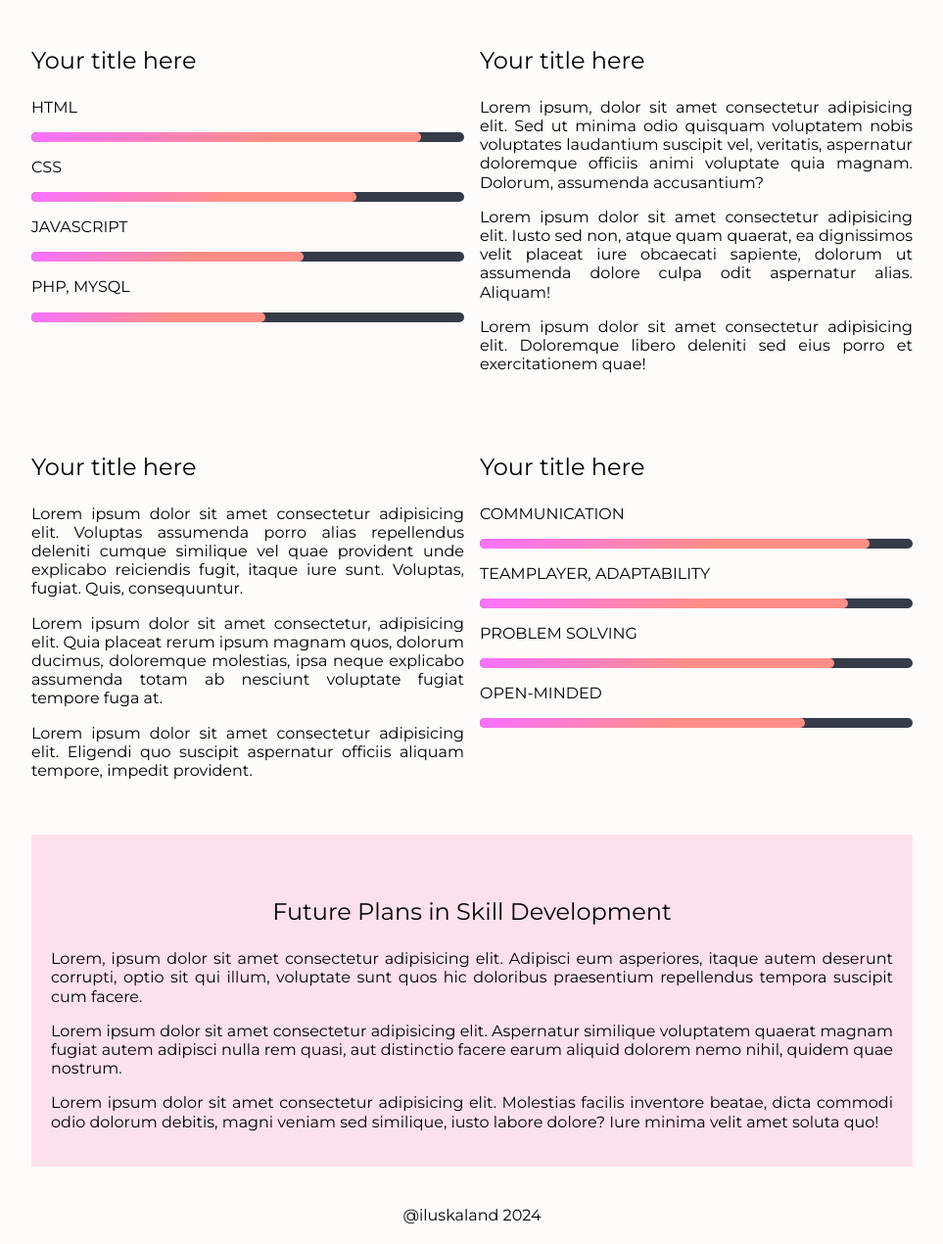
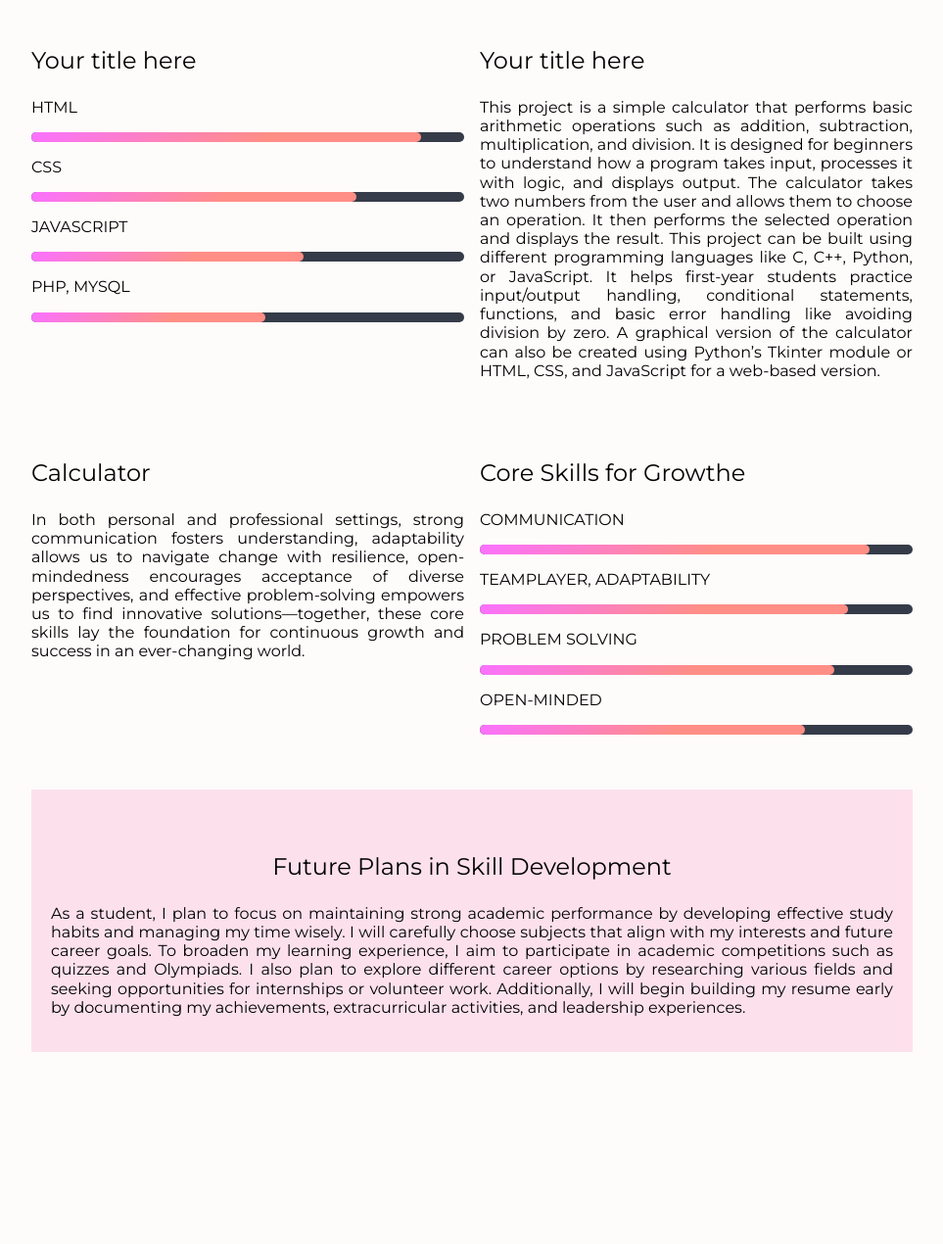
Before and after one commit to rachit-cloud/portfolio-rk, a plain HTML site: page skill-set.html in a window 1280 px wide. Shown: the part 244-1514 px from the top of the page at 98% size, without its empty margins (158-1121 px from the left). After the commit the page ends 1338 px from the top, so only its background shows below. Drawn offline with Linux system fonts and the light colour scheme.

Commit message:
Update skill-set.html

```diff
--- a/skill-set.html
+++ b/skill-set.html
@@ -77,32 +77,22 @@
         </section>
         <section class="justify">
             <h3 class="main-title">Your title here</h3>
-            <p>Lorem ipsum, dolor sit amet consectetur adipisicing elit. Sed ut minima odio quisquam voluptatem nobis
-                voluptates laudantium suscipit vel, veritatis, aspernatur doloremque officiis animi voluptate quia
-                magnam. Dolorum, assumenda accusantium? </p>
-            <p>Lorem ipsum dolor sit amet consectetur adipisicing elit. Iusto sed non, atque quam quaerat, ea
-                dignissimos velit placeat iure obcaecati sapiente, dolorum ut assumenda dolore culpa odit aspernatur
-                alias. Aliquam!</p>
-            <p>Lorem ipsum dolor sit amet consectetur adipisicing elit. Doloremque libero deleniti sed eius porro et
-                exercitationem quae!</p>
+            <p>  This project is a simple calculator that performs basic arithmetic operations such as addition, subtraction, multiplication, and division. It is designed for beginners to understand how a program takes input, processes it with logic, and displays output. The calculator takes two numbers from the user and allows them to choose an operation. It then performs the selected operation and displays the result. This project can be built using different programming languages like C, C++, Python, or JavaScript. It helps first-year students practice input/output handling, conditional statements, functions, and basic error handling like avoiding division by zero. A graphical version of the calculator can also be created using Python’s Tkinter module or HTML, CSS, and JavaScript for a web-based version.    </p>
         </section>
     </section>
 
     <!-- soft skills -->
     <section class="grid-system-2 w-900 padding">
         <section class="justify grid-flip">
-            <h3 class="main-title">Your title here</h3>
-            <p>Lorem ipsum dolor sit amet consectetur adipisicing elit. Voluptas assumenda porro alias repellendus
-                deleniti cumque similique vel quae provident unde explicabo reiciendis fugit, itaque iure sunt.
-                Voluptas, fugiat. Quis, consequuntur.</p>
-            <p>Lorem ipsum dolor sit amet consectetur, adipisicing elit. Quia placeat rerum ipsum magnam quos,
-                dolorum ducimus, doloremque molestias, ipsa neque explicabo assumenda totam ab nesciunt voluptate
-                fugiat tempore fuga at.</p>
-            <p>Lorem ipsum dolor sit amet consectetur adipisicing elit. Eligendi quo suscipit aspernatur officiis
-                aliquam tempore, impedit provident. </p>
+            <h3 class="main-title">Calculator</h3>
+           <p>
+             In both personal and professional settings, strong communication fosters understanding, adaptability allows us to navigate change with resilience, open-mindedness encourages acceptance of diverse perspectives, and effective problem-solving empowers us to find innovative solutions—together, these core skills lay the foundation for continuous growth and success in an ever-changing world.
+
+
+           </p>
         </section>
         <section>
-            <h3 class="main-title">Your title here</h3>
+            <h3 class="main-title">Core Skills for Growthe</h3>
             <section class="skills">
                 <ul class="no-bullet-list no-padding-list-item">
                     <li>
@@ -133,25 +123,15 @@
             <h3 class="main-title padding-top">Future Plans in Skill Development</h3>
             <section class="justify">
                 <p>
-                    Lorem, ipsum dolor sit amet consectetur adipisicing elit. Adipisci eum asperiores, itaque autem deserunt
-                    corrupti, optio sit qui illum, voluptate sunt quos hic doloribus praesentium repellendus tempora
-                    suscipit cum facere.
-                <p>
-                    Lorem ipsum dolor sit amet consectetur adipisicing elit. Aspernatur similique voluptatem quaerat magnam
-                    fugiat autem adipisci nulla rem quasi, aut distinctio facere earum aliquid dolorem nemo nihil, quidem
-                    quae nostrum.
-                </p>
-                <p>
-                    Lorem ipsum dolor sit amet consectetur adipisicing elit. Molestias facilis inventore beatae, dicta
-                    commodi odio dolorum debitis, magni veniam sed similique, iusto labore dolore? Iure minima velit amet
-                    soluta quo!
+                   As a student, I plan to focus on maintaining strong academic performance by developing effective study habits and managing my time wisely. I will carefully choose subjects that align with my interests and future career goals. To broaden my learning experience, I aim to participate in academic competitions such as quizzes and Olympiads. I also plan to explore different career options by researching various fields and seeking opportunities for internships or volunteer work. Additionally, I will begin building my resume early by documenting my achievements, extracurricular activities, and leadership experiences.
+
+
                 </p>
             </section>
         </section>
     </section>
 
-    <!-- footer -->
-    <footer>@iluskaland 2024</footer>
+
 </body>
 
 </html>
```
